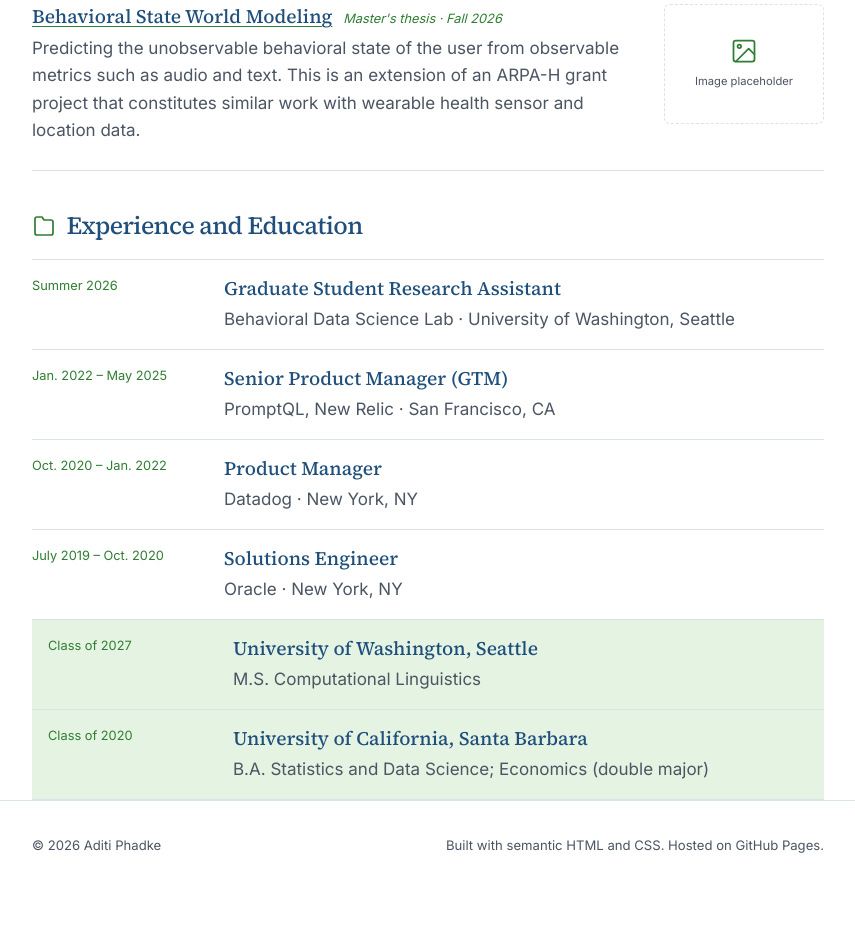
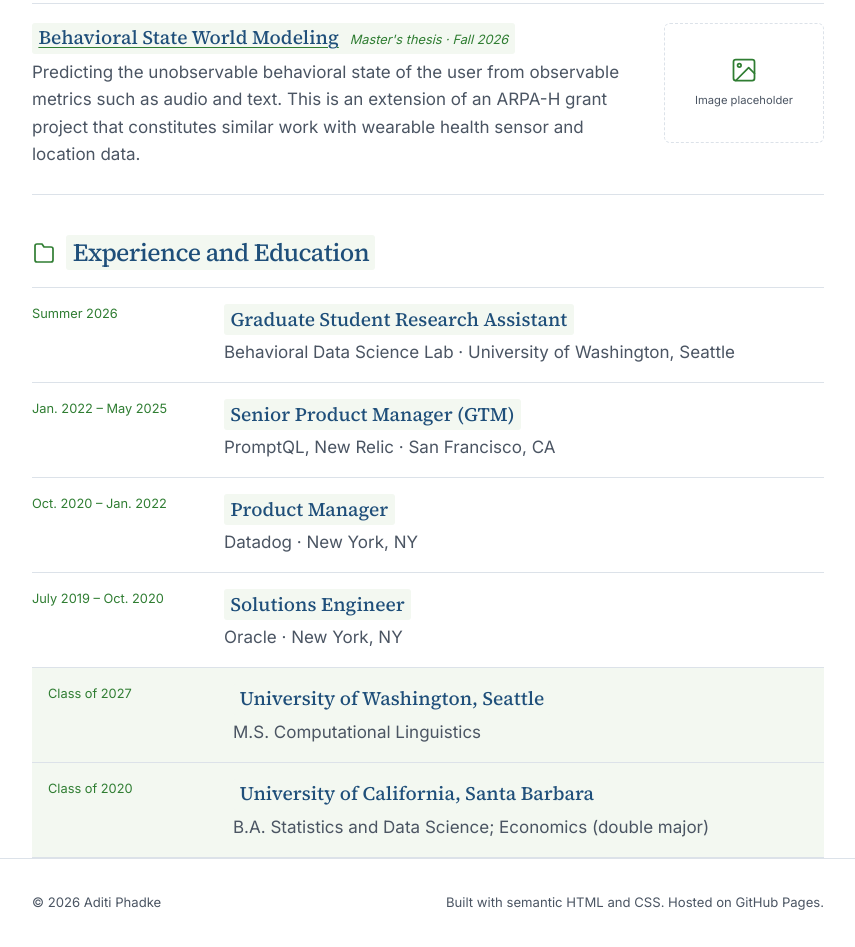
Before and after one commit to asphadke/asphadke.github.io, a plain HTML site: page index.html in a window 1280 px wide. Shown: the part 932-1879 px from the top of the page, without its empty margins (212-1067 px from the left). Before the commit the page ends 1821 px from the top, so only its background shows below. Drawn offline with Linux system fonts and the light colour scheme.

Commit message:
Lighten education shading and add matching homepage heading highlights

```diff
--- a/styles.css
+++ b/styles.css
@@ -1,6 +1,7 @@
 @import url("https://fonts.googleapis.com/css2?family=Inter:wght@100..900&family=Source+Serif+4:wght@400;500;600;700&display=swap");
 
 :root {
+  --heading-shade: #f3f8f1;
   --paper: #ffffff;
   --surface: #ffffff;
   --ink: #1f4f7a;
@@ -735,6 +736,7 @@ h3 {
 }
 
 :root[data-theme="dark"] {
+  --heading-shade: #182a27;
   --paper: #0b1730;
   --surface: #142542;
   --ink: #e6edf7;
@@ -945,5 +947,15 @@ body:has(.image-viewer[open]) {
 
 #background .education-item {
   padding-inline: 1rem;
-  background: var(--accent-soft);
+  background: var(--heading-shade);
 }
+
+#main-content h1,
+#main-content h2,
+#main-content h3 {
+  width: fit-content;
+  max-width: 100%;
+  padding: 0.15rem 0.4rem;
+  border-radius: 3px;
+  background: var(--heading-shade);
+}
```
